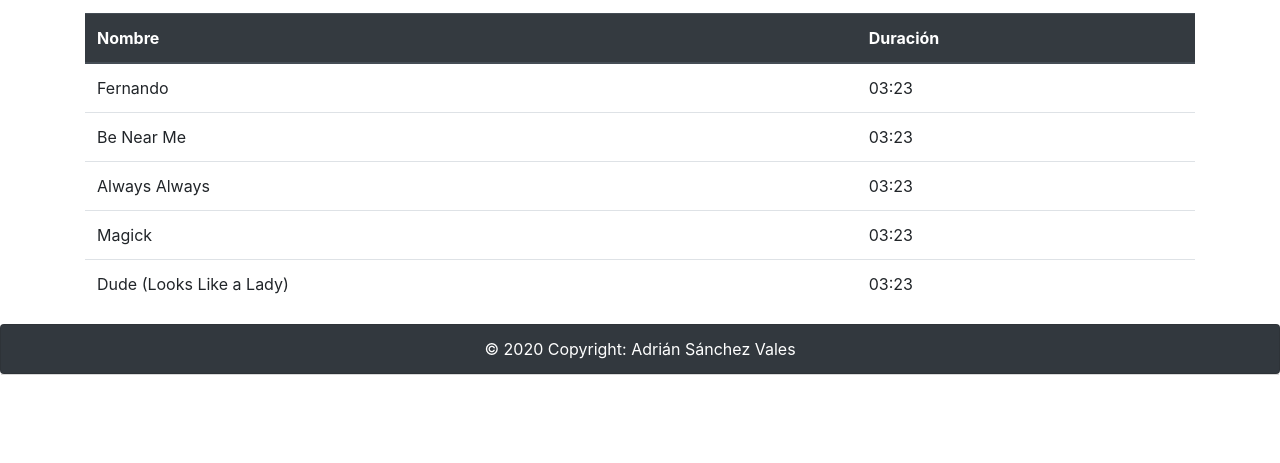
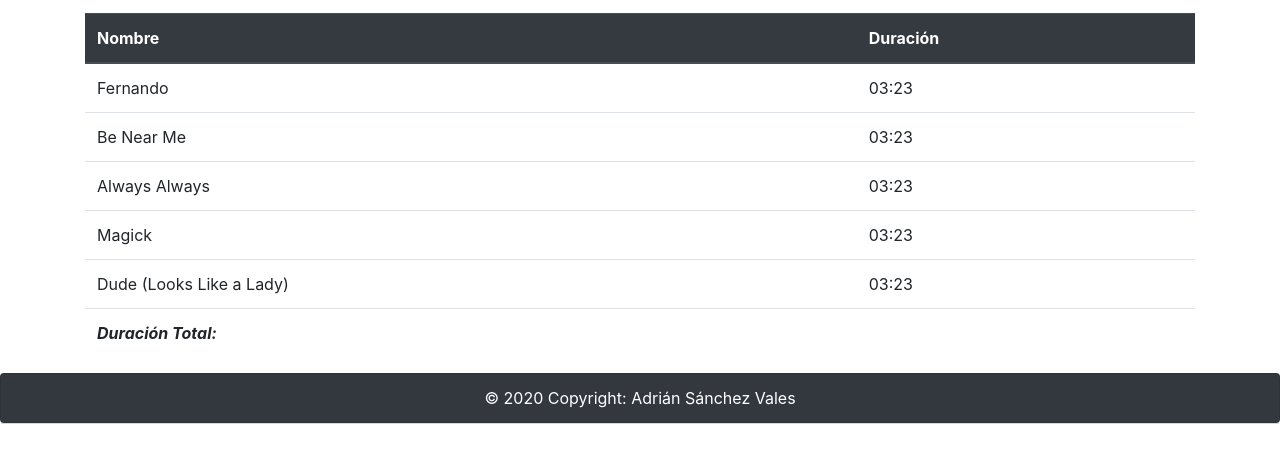
Before and after one commit to TrainingIT-REACT/practica-final-curso-adriansv87, a React app: page / in a window 1280 px wide. Shown: the part 171-634 px from the top of the page. Built offline with nearby package versions, Linux system fonts and the light colour scheme; data requests are answered from the project's data file.

Commit message:
Se incluye la duración total del álbum en la lista de canciones

```diff
--- a/src/App/Album.js
+++ b/src/App/Album.js
@@ -132,11 +132,10 @@ class Album extends Component {
             <p>
                 { this.state.loading ?
                 <p>Cargando...</p>
-                : <Lista objects={this.state.songs} albumId={this.props.match.params.id}
+                : <Lista objects={this.state.songs} albumId={this.props.match.params.id} tempoTotal={this.transformarSegundos(this.state.tiempoTotal)}
                 tipoLista={false}/>
                 }
             </p>
-            <p> Duración Total Album: {this.transformarSegundos(this.state.tiempoTotal)} seg. </p>
           </div>
           :
           <div/>
--- a/src/Commom/App.css
+++ b/src/Commom/App.css
@@ -27,3 +27,8 @@
   height : 26px;
   width: 26px;
 }
+
+.DuracionAlbum{
+  font-style: italic;
+  font-weight: bold;
+}
--- a/src/Commom/Lista.js
+++ b/src/Commom/Lista.js
@@ -53,6 +53,14 @@ class Lista extends Component {
                     <td>{objeto.name}</td>
                     {this.props.tipoLista ? <td>{objeto.artist}</td> : <td>{this.transformarSegundos(objeto.seconds)}</td>}
                 </tr>)}
+
+                  {!this.props.tipoLista ?
+                    <tr className='DuracionAlbum'>
+                      <td> Duración Total:</td>
+                      <td>{this.props.tempoTotal}</td>
+                    </tr>
+                    : <div/> }
+
             </tbody>
             </table>
       </div>
```
Lines whose indentation alone changed are shown as unchanged.
